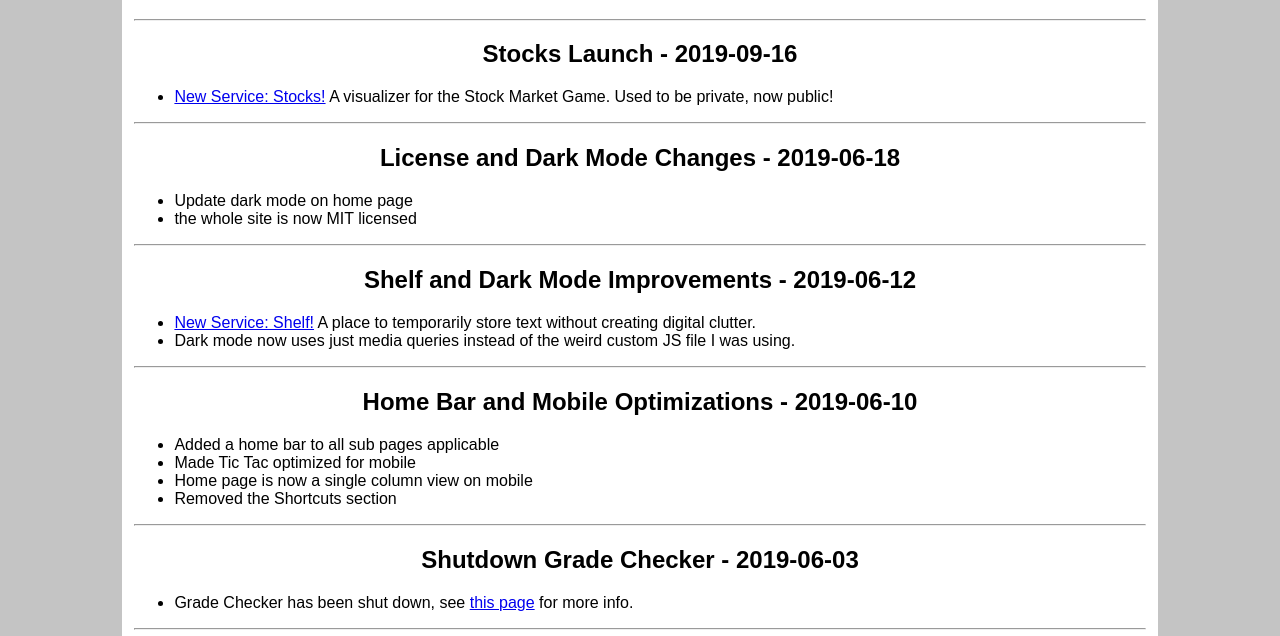
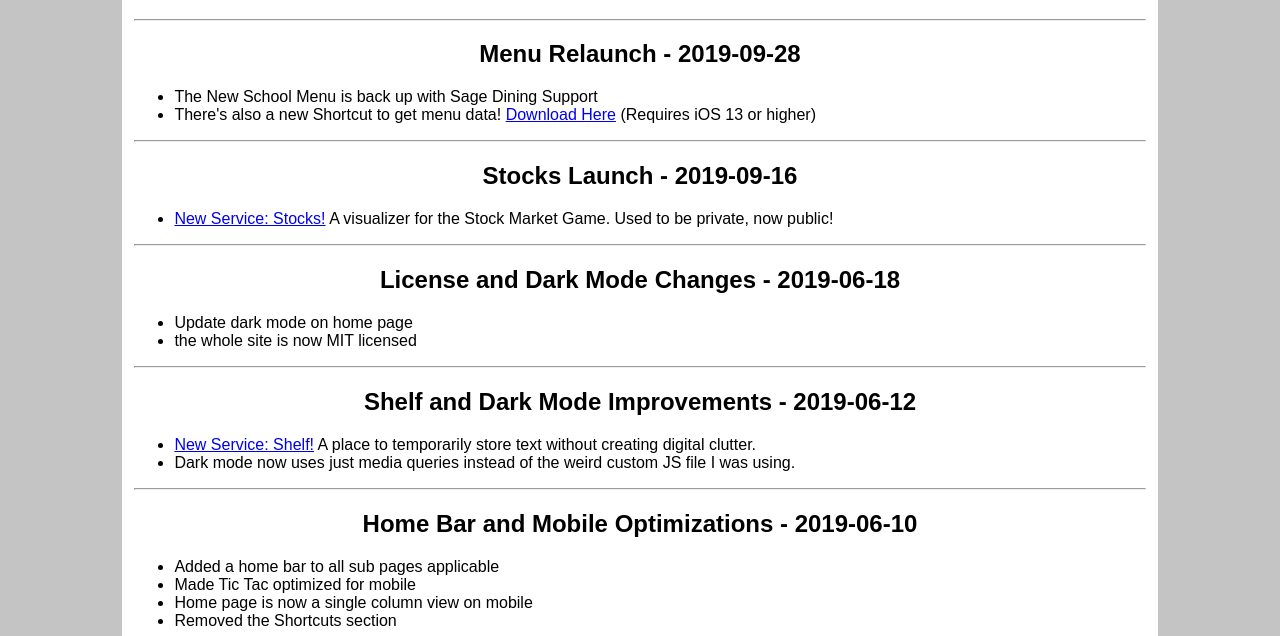
Before and after one commit to lkellar/website, a plain HTML site: page changelog/index.html in a window 1280 px wide. Shown: the part 164-800 px from the top of the page. Drawn offline with Linux system fonts and the light colour scheme.

Commit message:
updated changelog - 2019-09-28

```diff
--- a/changelog/index.html
+++ b/changelog/index.html
@@ -15,6 +15,15 @@
 </nav>
 <main>
     <h1>Changelog</h1>
+<hr>
+<article>
+<h2>Menu Relaunch - 2019-09-28</h2>
+<ul>
+<li>The New School Menu is back up with Sage Dining Support</li>
+<li>There's also a new Shortcut to get menu data! <a href="https://www.icloud.com/shortcuts/33b878254f1042e0808dcd4d114b759b">Download Here</a> (Requires iOS 13 or higher)</li>
+</ul>
+</article>
+
 
 <hr>
 <article>
```
